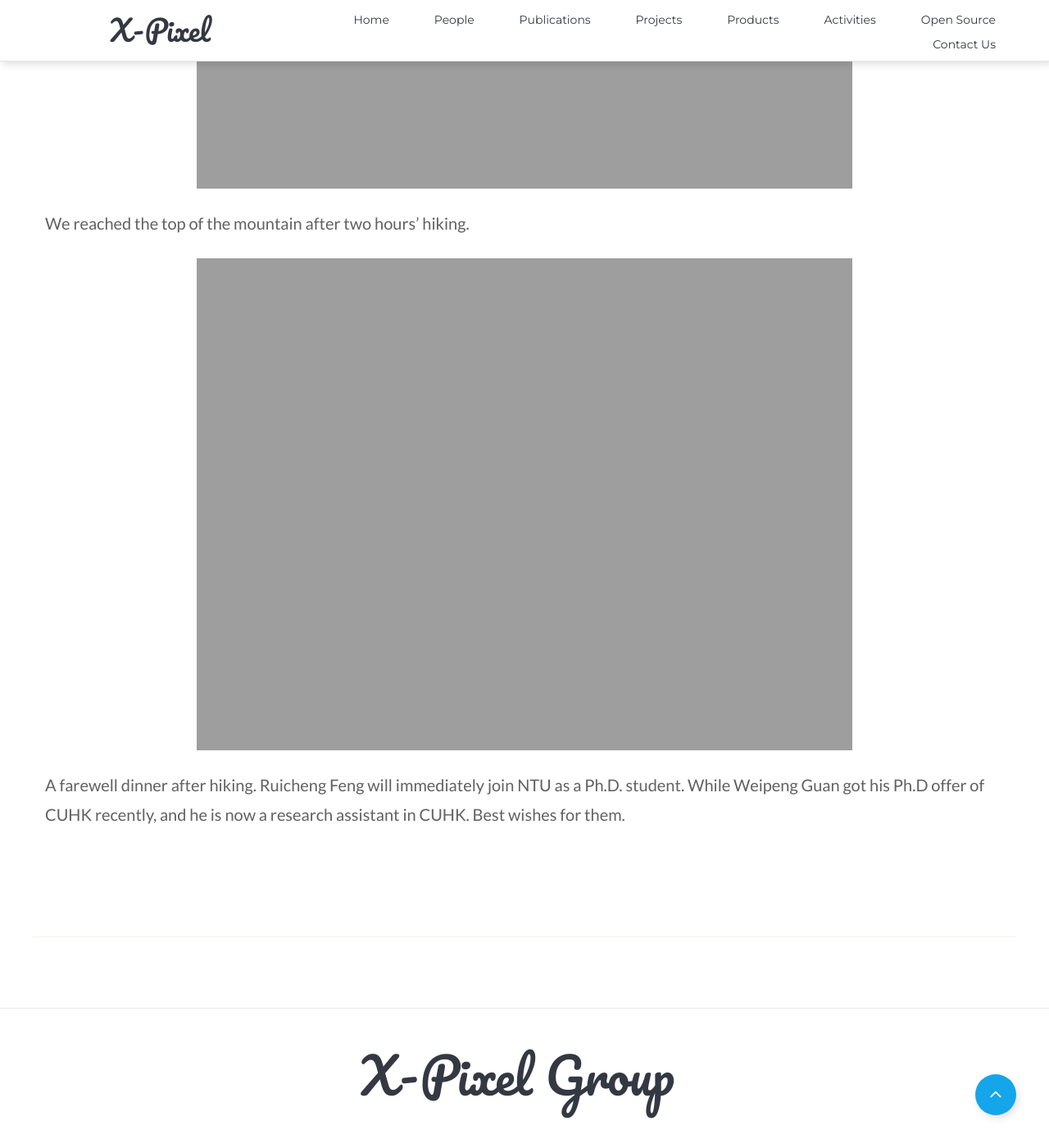
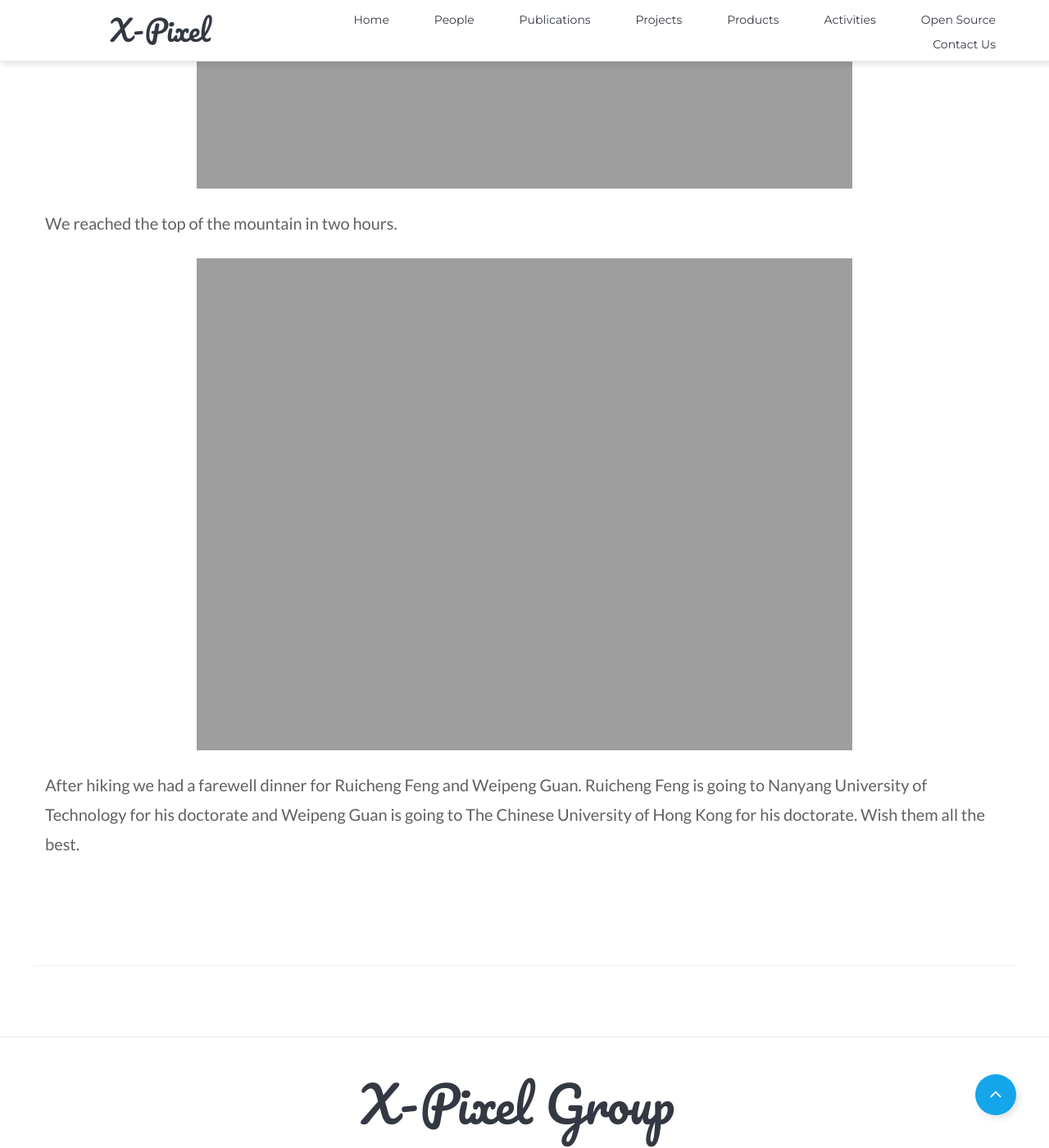
Before and after one commit to SuperLowLevel/SuperLowLevel.github.io, a Jekyll site: the page built from _posts/activities/2019-12-14-hiking.md, in a window 1280 px wide and 1400 px high, scrolled down 1627 px. Shown: the whole window at 82% size. Built offline with Jekyll 4.4.1, drawn with Linux system fonts in a browser that asks for light colours; some of the changed text lies outside the part shown.

Commit message:
Revert "update the words"
This reverts commit a0e15d444f580503c4c051c71570f00725ef202a.

```diff
--- a/_posts/activities/2019-12-14-hiking.md
+++ b/_posts/activities/2019-12-14-hiking.md
@@ -20,7 +20,7 @@ code: None  # If has data, post code link here, otherwise None
 <center>
 <p style="font-size:20px;width:100%;text-align:left" >
 
-Hiking at Tanglong Mountain. Students at SIAT, employees at Sensetime, and Prof. Chao Dong.
+The students at SIAT and the students at SenseTime went hiking together with Prof. Dong.
 
 </p>
 </center>
@@ -33,7 +33,7 @@ Hiking at Tanglong Mountain. Students at SIAT, employees at Sensetime, and Prof.
 <center>
 <p style="font-size:20px;width:100%;text-align:left" >
 
-We reached the top of the mountain after two hours’ hiking.
+We reached the top of the mountain in two hours.
 
 </p>
 </center>
@@ -46,7 +46,7 @@ We reached the top of the mountain after two hours’ hiking.
 <center>
 <p style="font-size:20px;width:100%;text-align:left" >
 
-A farewell dinner after hiking. Ruicheng Feng will immediately join NTU as a Ph.D. student. While Weipeng Guan got his Ph.D offer of CUHK recently, and he is now a research assistant in CUHK. Best wishes for them.
+After hiking we had a farewell dinner for Ruicheng Feng and Weipeng Guan. Ruicheng Feng is going to Nanyang University of Technology for his doctorate and Weipeng Guan is going to The Chinese University of Hong Kong for his doctorate. Wish them all the best.
 
 </p>
 </center>
```
Also changed, not shown: 1 other file.
